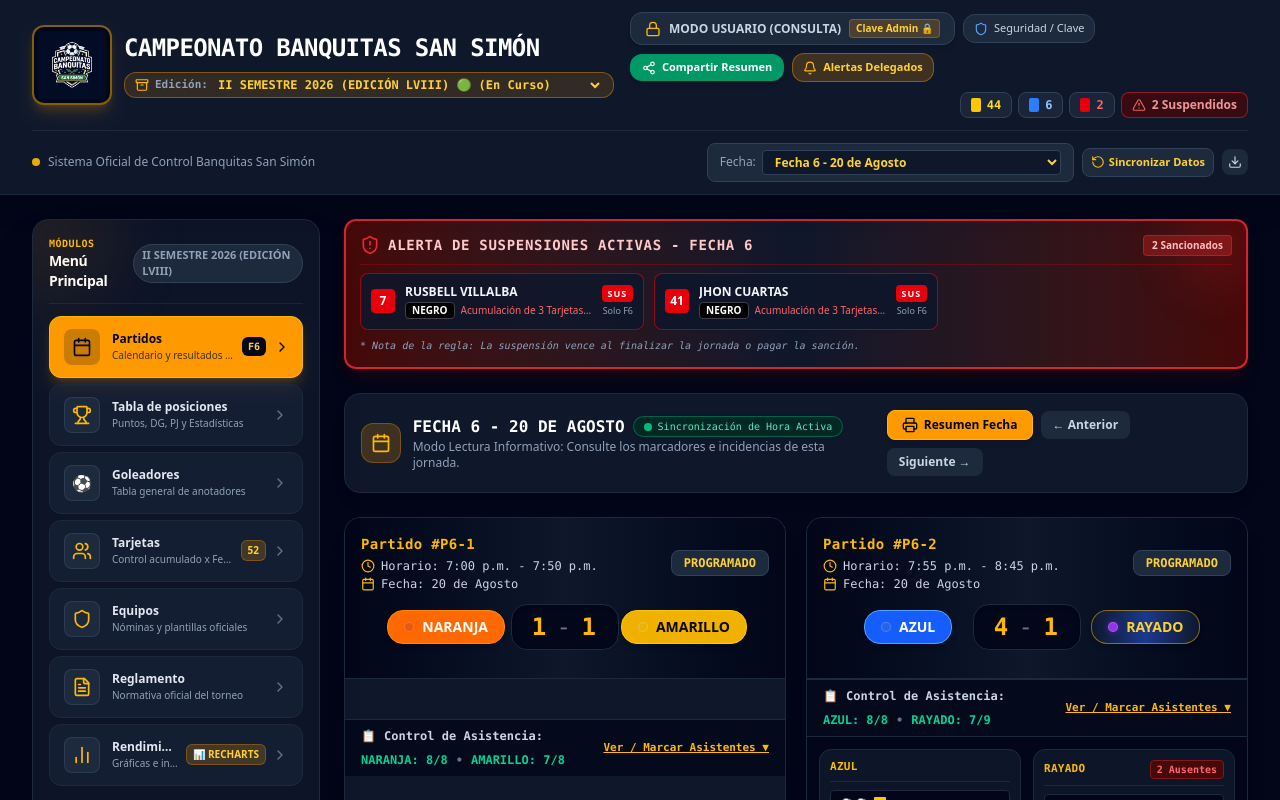
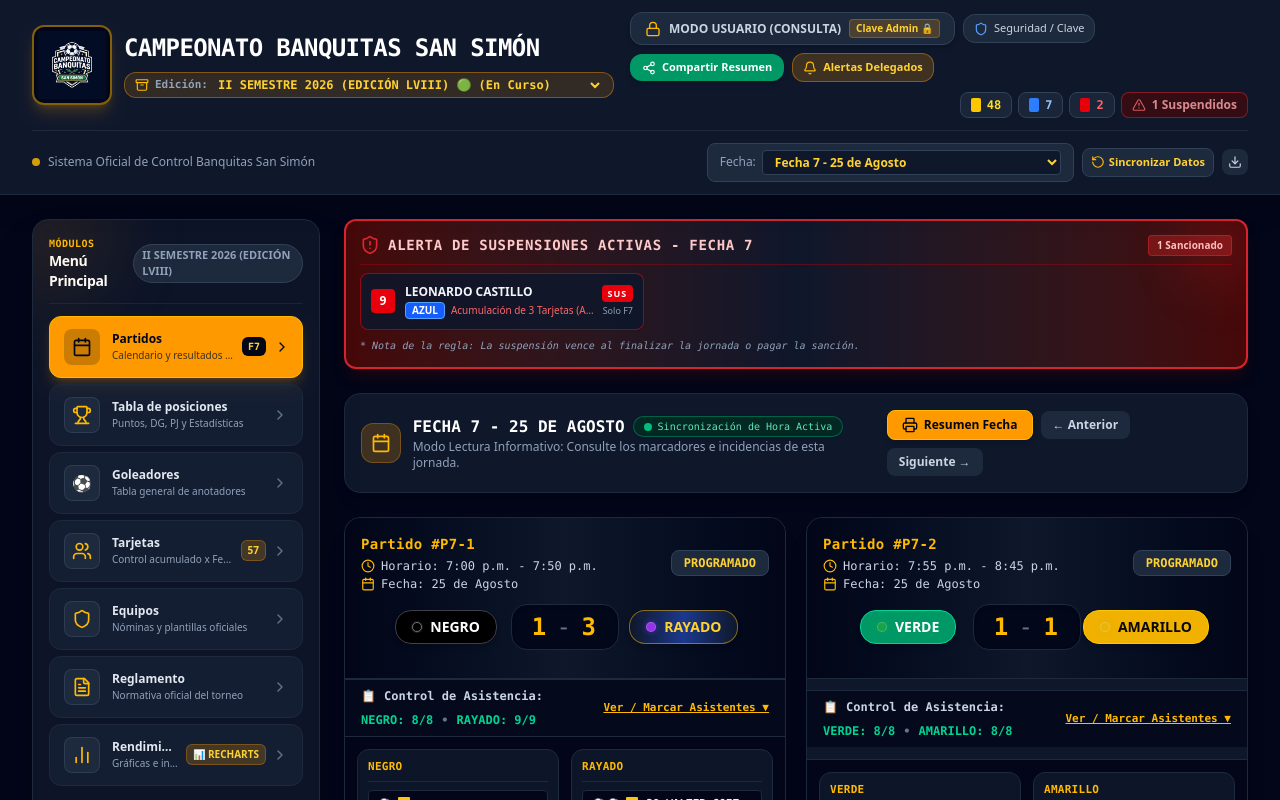
Before and after one commit to fundigecolui/CAMPEONATO-BANQUITA, a React (Vite) app: page / in a window 1280 px wide. Shown: the top 800 px of the page. Built offline with nearby package versions, Linux system fonts and the light colour scheme.

Commit message:
feat: update fixture and progress for 2026-2
Update round-robin fixture to match official calendar, advance current fecha to 7, and register cards for fecha 7.

```diff
--- a/src/App.tsx
+++ b/src/App.tsx
@@ -60,9 +60,9 @@ const getInitialDataForEdition = (editionId: string) => {
       cards: CARDS_2026_2,
       goals: GOALS_2026_2,
       matches: MATCHES_2026_2,
-      currentFecha: 6,
-      maxUnlockedFecha: 7,
-      v: 65,
+      currentFecha: 7,
+      maxUnlockedFecha: 14,
+      v: 70,
     };
   }
   if (editionId === '2026-1') {
--- a/src/data/edition2026_2.ts
+++ b/src/data/edition2026_2.ts
@@ -148,6 +148,13 @@ export const CARDS_2026_2: CardRecord[] = [
   { id: 'c6-5', playerId: 444, fecha: 6, type: 'AMARILLA', createdAt: new Date('2026-08-20').toISOString() }, // NILSON CASTELLANOS (ROJO) - Amarilla
   { id: 'c6-6', playerId: 404, fecha: 6, type: 'AMARILLA', createdAt: new Date('2026-08-20').toISOString() }, // ALBERT MONTERROZA (AZUL) - Amarilla
   { id: 'c6-7', playerId: 406, fecha: 6, type: 'AZUL', createdAt: new Date('2026-08-20').toISOString() }, // LEONARDO CASTILLO (AZUL) - Azul
+
+  // Fecha 7 (25 de Agosto)
+  { id: 'c7-1', playerId: 417, fecha: 7, type: 'AMARILLA', createdAt: new Date('2026-08-25').toISOString() }, // RIGOBERTO LOZANO (NEGRO) - Amarilla
+  { id: 'c7-2', playerId: 421, fecha: 7, type: 'AMARILLA', createdAt: new Date('2026-08-25').toISOString() }, // JHON CUARTAS (NEGRO) - Amarilla
+  { id: 'c7-3', playerId: 436, fecha: 7, type: 'AMARILLA', createdAt: new Date('2026-08-25').toISOString() }, // WALTER GOEZ (RAYADO) - Amarilla
+  { id: 'c7-4', playerId: 410, fecha: 7, type: 'AZUL', createdAt: new Date('2026-08-25').toISOString() }, // MARCOS FIGUEROA (VERDE) - Azul
+  { id: 'c7-5', playerId: 450, fecha: 7, type: 'AMARILLA', createdAt: new Date('2026-08-25').toISOString() }, // EDWIN TEJADA (AMARILLO) - Amarilla
 ];
 
 export const GOALS_2026_2: GoalRecord[] = [
@@ -274,10 +281,21 @@ export const GOALS_2026_2: GoalRecord[] = [
   { id: 'g6-12', playerId: 442, fecha: 6, teamId: 'ROJO', createdAt: new Date('2026-08-20').toISOString() }, // MAURICIO DIAZ (ROJO)
   { id: 'g6-13', playerId: 445, fecha: 6, teamId: 'ROJO', createdAt: new Date('2026-08-20').toISOString() }, // ROBERTO PERTUZ (ROJO - Gol 1)
   { id: 'g6-14', playerId: 445, fecha: 6, teamId: 'ROJO', createdAt: new Date('2026-08-20').toISOString() }, // ROBERTO PERTUZ (ROJO - Gol 2)
+
+  // Fecha 7 (25 de Agosto)
+  // NEGRO (1) vs RAYADO (3)
+  { id: 'g7-1', playerId: 417, fecha: 7, teamId: 'NEGRO', createdAt: new Date('2026-08-25').toISOString() }, // RIGOBERTO LOZANO (NEGRO)
+  { id: 'g7-2', playerId: 436, fecha: 7, teamId: 'RAYADO', createdAt: new Date('2026-08-25').toISOString() }, // WALTER GOEZ (RAYADO - Gol 1)
+  { id: 'g7-3', playerId: 437, fecha: 7, teamId: 'RAYADO', createdAt: new Date('2026-08-25').toISOString() }, // MARIO VELASCO (RAYADO)
+  { id: 'g7-4', playerId: 436, fecha: 7, teamId: 'RAYADO', createdAt: new Date('2026-08-25').toISOString() }, // WALTER GOEZ (RAYADO - Gol 2)
+
+  // VERDE (1) vs AMARILLO (1)
+  { id: 'g7-5', playerId: 412, fecha: 7, teamId: 'VERDE', createdAt: new Date('2026-08-25').toISOString() }, // JAVIER MELGAREJO (VERDE)
+  { id: 'g7-6', playerId: 451, fecha: 7, teamId: 'AMARILLO', createdAt: new Date('2026-08-25').toISOString() }, // YAMIR PINEDA (AMARILLO)
 ];
 
-// Official First 7 Fechas for II Semestre 2026 (Vuelta 1)
-const INITIAL_7_FECHAS_2026_2: Match[] = [
+// Official Fechas for II Semestre 2026 (Vuelta 1: Fechas 1 a 7, Vuelta 2: Fechas 8 a 14)
+const INITIAL_FECHAS_2026_2: Match[] = [
   // FECHA 1 (4 de Agosto)
   { id: 'P1-1', fecha: 1, homeTeamId: 'RAYADO', awayTeamId: 'ROJO', homeGoals: 2, awayGoals: 0, isPlayed: true, status: 'FINALIZADO', dateStr: '4 de Agosto' },
   {
@@ -623,10 +641,84 @@ const INITIAL_7_FECHAS_2026_2: Match[] = [
   },
 
   // FECHA 7 (25 de Agosto)
-  { id: 'P7-1', fecha: 7, homeTeamId: 'NEGRO', awayTeamId: 'RAYADO', homeGoals: 0, awayGoals: 0, isPlayed: false, dateStr: '25 de Agosto' },
-  { id: 'P7-2', fecha: 7, homeTeamId: 'VERDE', awayTeamId: 'AMARILLO', homeGoals: 0, awayGoals: 0, isPlayed: false, dateStr: '25 de Agosto' },
+  {
+    id: 'P7-1',
+    fecha: 7,
+    homeTeamId: 'NEGRO',
+    awayTeamId: 'RAYADO',
+    homeGoals: 1,
+    awayGoals: 3,
+    isPlayed: true,
+    status: 'FINALIZADO',
+    dateStr: '25 de Agosto',
+    attendance: {
+      homePlayerIds: [417, 418, 419, 420, 421, 422, 423, 424],
+      awayPlayerIds: [433, 434, 435, 436, 437, 438, 439, 440, 465],
+    },
+  },
+  {
+    id: 'P7-2',
+    fecha: 7,
+    homeTeamId: 'VERDE',
+    awayTeamId: 'AMARILLO',
+    homeGoals: 1,
+    awayGoals: 1,
+    isPlayed: true,
+    status: 'FINALIZADO',
+    dateStr: '25 de Agosto',
+    attendance: {
+      homePlayerIds: [409, 410, 411, 412, 413, 414, 415, 416],
+      awayPlayerIds: [449, 450, 451, 452, 453, 454, 455, 456],
+    },
+  },
   { id: 'P7-3', fecha: 7, homeTeamId: 'AZUL', awayTeamId: 'ROJO', homeGoals: 0, awayGoals: 0, isPlayed: false, dateStr: '25 de Agosto' },
   { id: 'P7-4', fecha: 7, homeTeamId: 'NARANJA', awayTeamId: 'BLANCO', homeGoals: 0, awayGoals: 0, isPlayed: false, dateStr: '25 de Agosto' },
+
+  // ==========================================
+  // II RONDA (FECHAS 8 a 14) - CALENDARIO OFICIAL
+  // ==========================================
+
+  // FECHA 8 (1. FECHA II Ronda: 1 Vs 3, 7 Vs 8, 4 Vs 6, 2 Vs 5)
+  { id: 'P8-1', fecha: 8, homeTeamId: 'BLANCO', awayTeamId: 'NARANJA', homeGoals: 0, awayGoals: 0, isPlayed: false, dateStr: 'II Ronda - F1' },
+  { id: 'P8-2', fecha: 8, homeTeamId: 'NEGRO', awayTeamId: 'RAYADO', homeGoals: 0, awayGoals: 0, isPlayed: false, dateStr: 'II Ronda - F1' },
+  { id: 'P8-3', fecha: 8, homeTeamId: 'AZUL', awayTeamId: 'AMARILLO', homeGoals: 0, awayGoals: 0, isPlayed: false, dateStr: 'II Ronda - F1' },
+  { id: 'P8-4', fecha: 8, homeTeamId: 'ROJO', awayTeamId: 'VERDE', homeGoals: 0, awayGoals: 0, isPlayed: false, dateStr: 'II Ronda - F1' },
+
+  // FECHA 9 (2. FECHA II Ronda: 6 Vs 7, 1 Vs 2, 5 Vs 8, 4 Vs 3)
+  { id: 'P9-1', fecha: 9, homeTeamId: 'AMARILLO', awayTeamId: 'NEGRO', homeGoals: 0, awayGoals: 0, isPlayed: false, dateStr: 'II Ronda - F2' },
+  { id: 'P9-2', fecha: 9, homeTeamId: 'BLANCO', awayTeamId: 'ROJO', homeGoals: 0, awayGoals: 0, isPlayed: false, dateStr: 'II Ronda - F2' },
+  { id: 'P9-3', fecha: 9, homeTeamId: 'VERDE', awayTeamId: 'RAYADO', homeGoals: 0, awayGoals: 0, isPlayed: false, dateStr: 'II Ronda - F2' },
+  { id: 'P9-4', fecha: 9, homeTeamId: 'AZUL', awayTeamId: 'NARANJA', homeGoals: 0, awayGoals: 0, isPlayed: false, dateStr: 'II Ronda - F2' },
+
+  // FECHA 10 (3. FECHA II Ronda: 3 Vs 5, 4 Vs 8, 1 Vs 6, 2 Vs 7)
+  { id: 'P10-1', fecha: 10, homeTeamId: 'NARANJA', awayTeamId: 'VERDE', homeGoals: 0, awayGoals: 0, isPlayed: false, dateStr: 'II Ronda - F3' },
+  { id: 'P10-2', fecha: 10, homeTeamId: 'AZUL', awayTeamId: 'RAYADO', homeGoals: 0, awayGoals: 0, isPlayed: false, dateStr: 'II Ronda - F3' },
+  { id: 'P10-3', fecha: 10, homeTeamId: 'BLANCO', awayTeamId: 'AMARILLO', homeGoals: 0, awayGoals: 0, isPlayed: false, dateStr: 'II Ronda - F3' },
+  { id: 'P10-4', fecha: 10, homeTeamId: 'ROJO', awayTeamId: 'NEGRO', homeGoals: 0, awayGoals: 0, isPlayed: false, dateStr: 'II Ronda - F3' },
+
+  // FECHA 11 (4. FECHA II Ronda: 1 Vs 4, 2 Vs 3, 7 Vs 5, 6 Vs 8)
+  { id: 'P11-1', fecha: 11, homeTeamId: 'BLANCO', awayTeamId: 'AZUL', homeGoals: 0, awayGoals: 0, isPlayed: false, dateStr: 'II Ronda - F4' },
+  { id: 'P11-2', fecha: 11, homeTeamId: 'ROJO', awayTeamId: 'NARANJA', homeGoals: 0, awayGoals: 0, isPlayed: false, dateStr: 'II Ronda - F4' },
+  { id: 'P11-3', fecha: 11, homeTeamId: 'NEGRO', awayTeamId: 'VERDE', homeGoals: 0, awayGoals: 0, isPlayed: false, dateStr: 'II Ronda - F4' },
+  { id: 'P11-4', fecha: 11, homeTeamId: 'AMARILLO', awayTeamId: 'RAYADO', homeGoals: 0, awayGoals: 0, isPlayed: false, dateStr: 'II Ronda - F4' },
+
+  // FECHA 12 (5. FECHA II Ronda: 3 Vs 7, 1 Vs 8, 2 Vs 6, 4 Vs 5)
+  { id: 'P12-1', fecha: 12, homeTeamId: 'NARANJA', awayTeamId: 'NEGRO', homeGoals: 0, awayGoals: 0, isPlayed: false, dateStr: 'II Ronda - F5' },
+  { id: 'P12-2', fecha: 12, homeTeamId: 'BLANCO', awayTeamId: 'RAYADO', homeGoals: 0, awayGoals: 0, isPlayed: false, dateStr: 'II Ronda - F5' },
+  { id: 'P12-3', fecha: 12, homeTeamId: 'ROJO', awayTeamId: 'AMARILLO', homeGoals: 0, awayGoals: 0, isPlayed: false, dateStr: 'II Ronda - F5' },
+  { id: 'P12-4', fecha: 12, homeTeamId: 'AZUL', awayTeamId: 'VERDE', homeGoals: 0, awayGoals: 0, isPlayed: false, dateStr: 'II Ronda - F5' },
+
+  // FECHA 13 (6. FECHA II Ronda: 5 Vs 6, 2 Vs 4, 3 Vs 8, 1 Vs 7)
+  { id: 'P13-1', fecha: 13, homeTeamId: 'VERDE', awayTeamId: 'AMARILLO', homeGoals: 0, awayGoals: 0, isPlayed: false, dateStr: 'II Ronda - F6' },
+  { id: 'P13-2', fecha: 13, homeTeamId: 'ROJO', awayTeamId: 'AZUL', homeGoals: 0, awayGoals: 0, isPlayed: false, dateStr: 'II Ronda - F6' },
+  { id: 'P13-3', fecha: 13, homeTeamId: 'NARANJA', awayTeamId: 'RAYADO', homeGoals: 0, awayGoals: 0, isPlayed: false, dateStr: 'II Ronda - F6' },
+  { id: 'P13-4', fecha: 13, homeTeamId: 'BLANCO', awayTeamId: 'NEGRO', homeGoals: 0, awayGoals: 0, isPlayed: false, dateStr: 'II Ronda - F6' },
+
+  // FECHA 14 (7. FECHA II Ronda: 2 Vs 8, 1 Vs 5, 4 Vs 7, 3 Vs 6)
+  { id: 'P14-1', fecha: 14, homeTeamId: 'ROJO', awayTeamId: 'RAYADO', homeGoals: 0, awayGoals: 0, isPlayed: false, dateStr: 'II Ronda - F7' },
+  { id: 'P14-2', fecha: 14, homeTeamId: 'BLANCO', awayTeamId: 'VERDE', homeGoals: 0, awayGoals: 0, isPlayed: false, dateStr: 'II Ronda - F7' },
+  { id: 'P14-3', fecha: 14, homeTeamId: 'AZUL', awayTeamId: 'NEGRO', homeGoals: 0, awayGoals: 0, isPlayed: false, dateStr: 'II Ronda - F7' },
+  { id: 'P14-4', fecha: 14, homeTeamId: 'NARANJA', awayTeamId: 'AMARILLO', homeGoals: 0, awayGoals: 0, isPlayed: false, dateStr: 'II Ronda - F7' },
 ];
 
-export const MATCHES_2026_2: Match[] = generateAllTournamentMatches(INITIAL_7_FECHAS_2026_2);
+export const MATCHES_2026_2: Match[] = generateAllTournamentMatches(INITIAL_FECHAS_2026_2);
--- a/src/utils/fixtureGenerator.ts
+++ b/src/utils/fixtureGenerator.ts
@@ -1,21 +1,22 @@
 import { Match, Team, TeamId, TeamStandings } from '../types';
 
-// Standard 8 teams round-robin fixture template (7 rounds)
+// Standard 8 teams round-robin fixture template (7 rounds) matching official tournament calendar
+// 1: BLANCO, 2: ROJO, 3: NARANJA, 4: AZUL, 5: VERDE, 6: AMARILLO, 7: NEGRO, 8: RAYADO
 const ROUND_ROBIN_7: [TeamId, TeamId][][] = [
-  // Round 1
-  [['AZUL', 'AMARILLO'], ['NARANJA', 'NEGRO'], ['BLANCO', 'ROJO'], ['RAYADO', 'VERDE']],
-  // Round 2
-  [['AMARILLO', 'NARANJA'], ['NEGRO', 'BLANCO'], ['ROJO', 'RAYADO'], ['VERDE', 'AZUL']],
-  // Round 3
-  [['AZUL', 'NEGRO'], ['AMARILLO', 'ROJO'], ['NARANJA', 'VERDE'], ['BLANCO', 'RAYADO']],
-  // Round 4
-  [['VERDE', 'AMARILLO'], ['ROJO', 'AZUL'], ['NEGRO', 'RAYADO'], ['NARANJA', 'BLANCO']],
-  // Round 5
-  [['AZUL', 'RAYADO'], ['AMARILLO', 'BLANCO'], ['ROJO', 'NARANJA'], ['VERDE', 'NEGRO']],
-  // Round 6
-  [['BLANCO', 'AZUL'], ['RAYADO', 'AMARILLO'], ['NARANJA', 'ROJO'], ['NEGRO', 'VERDE']],
-  // Round 7
-  [['AZUL', 'NARANJA'], ['AMARILLO', 'NEGRO'], ['BLANCO', 'VERDE'], ['RAYADO', 'ROJO']],
+  // 1. FECHA (1 Vs 3, 7 Vs 8, 4 Vs 6, 2 Vs 5)
+  [['BLANCO', 'NARANJA'], ['NEGRO', 'RAYADO'], ['AZUL', 'AMARILLO'], ['ROJO', 'VERDE']],
+  // 2. FECHA (6 Vs 7, 1 Vs 2, 5 Vs 8, 4 Vs 3)
+  [['AMARILLO', 'NEGRO'], ['BLANCO', 'ROJO'], ['VERDE', 'RAYADO'], ['AZUL', 'NARANJA']],
+  // 3. FECHA (3 Vs 5, 4 Vs 8, 1 Vs 6, 2 Vs 7)
+  [['NARANJA', 'VERDE'], ['AZUL', 'RAYADO'], ['BLANCO', 'AMARILLO'], ['ROJO', 'NEGRO']],
+  // 4. FECHA (1 Vs 4, 2 Vs 3, 7 Vs 5, 6 Vs 8)
+  [['BLANCO', 'AZUL'], ['ROJO', 'NARANJA'], ['NEGRO', 'VERDE'], ['AMARILLO', 'RAYADO']],
+  // 5. FECHA (3 Vs 7, 1 Vs 8, 2 Vs 6, 4 Vs 5)
+  [['NARANJA', 'NEGRO'], ['BLANCO', 'RAYADO'], ['ROJO', 'AMARILLO'], ['AZUL', 'VERDE']],
+  // 6. FECHA (5 Vs 6, 2 Vs 4, 3 Vs 8, 1 Vs 7)
+  [['VERDE', 'AMARILLO'], ['ROJO', 'AZUL'], ['NARANJA', 'RAYADO'], ['BLANCO', 'NEGRO']],
+  // 7. FECHA (2 Vs 8, 1 Vs 5, 4 Vs 7, 3 Vs 6)
+  [['ROJO', 'RAYADO'], ['BLANCO', 'VERDE'], ['AZUL', 'NEGRO'], ['NARANJA', 'AMARILLO']],
 ];
 
 export function generateAllTournamentMatches(initialMatches: Match[], teams?: Team[], standings?: TeamStandings[]): Match[] {
```
